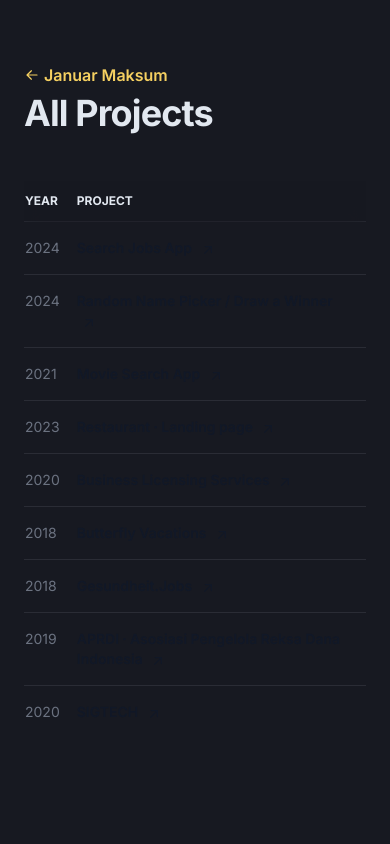
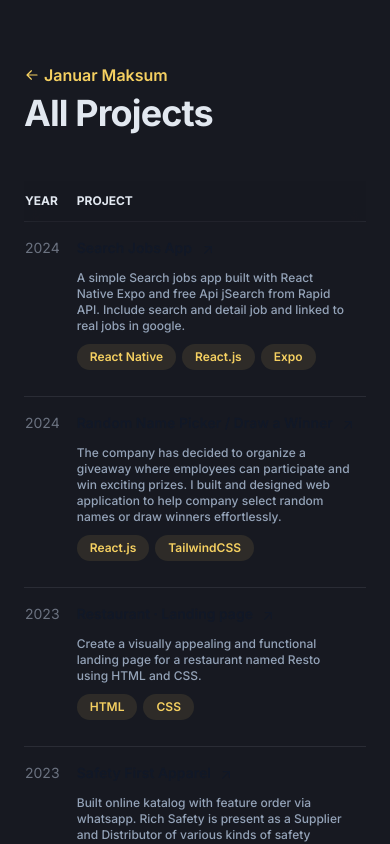
Before and after one commit to januarmaksum/januarmaksum.vercel.app, a React (Vite) app: page /projects in a window 390 px wide. Shown: the top 844 px of the page. Built offline with nearby package versions, Linux system fonts and the light colour scheme.

Commit message:
fix: handle vercel routes

```diff
--- a/src/App.jsx
+++ b/src/App.jsx
@@ -10,7 +10,7 @@ import SectionTitle from "./components/SectionTitle";
 import Footer from "./components/Footer";
 import experiences from "./data/experiences.json";
 import navigation from "./data/navigation.json";
-import { dataProjects } from "./data/projects";
+import { projects } from "./data/projects";
 import { useNavigate } from "react-router-dom";
 
 function App() {
@@ -18,6 +18,8 @@ function App() {
   const parentScrollContainerRef = useRef(null);
   const dataExperiences = experiences.experiences;
   const dataNav = navigation.navigation;
+  const dataProjects = projects;
+  console.log('dataProjects: ', dataProjects);
 
   const onPress = (e) => {
     e.preventDefault();
--- a/src/components/AllProjects.jsx
+++ b/src/components/AllProjects.jsx
@@ -1,13 +1,12 @@
 import { useEffect } from "react";
-import { dataProjects } from "../data/projects";
+import { projects } from "../data/projects";
 import { FaGithub } from "react-icons/fa";
 import BuiltWith from "./BuiltWith";
 import LinkArrow from "./LinkArrow";
-import { useNavigate, useLocation } from "react-router-dom";
+import { useLocation } from "react-router-dom";
 
 export default function AllProjects() {
   const { pathname } = useLocation();
-  const navigate = useNavigate();
 
   useEffect(() => {
     window.scrollTo({
@@ -18,12 +17,13 @@ export default function AllProjects() {
     document.documentElement.scrollTo(0, 0);
   }, [pathname]);
 
+  const sortByYear = projects.sort((a, b) => b.project_year - a.project_year);
+
   return (
     <div className="mx-auto px-6 md:max-lg:w-4/6 lg:max-w-none xl:max-w-screen-xl lg:px-6 xl:px-24 mb-40">
       <div className="relative mt-16 xl:mt-24">
-        <button
-          type="button"
-          onClick={() => navigate("/")}
+        <a
+          href="/"
           className="group mb-2 inline-flex items-center font-semibold leading-tight text-primary"
         >
           <svg
@@ -40,7 +40,7 @@ export default function AllProjects() {
             ></path>
           </svg>
           Januar Maksum
-        </button>
+        </a>
         <h1 className="text-4xl font-bold tracking-tight text-slate-200 sm:text-5xl">
           All Projects
         </h1>
@@ -74,7 +74,7 @@ export default function AllProjects() {
             </tr>
           </thead>
           <tbody>
-            {dataProjects.map((item) => (
+            {sortByYear.map((item) => (
               <tr
                 key={item.project_id}
                 className="border-b border-slate-300/10 last:border-none"
@@ -82,7 +82,7 @@ export default function AllProjects() {
                 <td className="py-4 pr-4 align-top">{item.project_year}</td>
                 <th
                   scope="row"
-                  className="py-4 pr-4 align-top font-medium text-gray-900 dark:text-white"
+                  className="py-4 md:pr-4 align-top font-medium text-gray-900 dark:text-white"
                 >
                   <a
                     href={item.project_link}
@@ -94,6 +94,14 @@ export default function AllProjects() {
                       <LinkArrow />
                     </span>
                   </a>
+                  <div className="py-3 pr-3 md:hidden align-top text-xs text-slate-400">
+                    {item.project_description}
+                  </div>
+                  <ul className="flex md:hidden flex-wrap -translate-y-1.5">
+                    {item.project_build_with.map((build, index) => (
+                      <BuiltWith build={build} key={index} />
+                    ))}
+                  </ul>
                 </th>
                 <td className="hidden xl:table-cell py-4 pr-4 align-top text-xs">
                   {item.project_description}
--- a/src/data/projects.js
+++ b/src/data/projects.js
@@ -4,9 +4,9 @@ import bannerResto from "../assets/banner-project-resto.png";
 import bannerLottery from "../assets/banner-lottery.png";
 import bannerLicensing from "../assets/banner-izin-mudah.png";
 
-export const dataProjects = [
+export const projects = [
   {
-    project_id: "1",
+    project_id: "asd01",
     project_title: "Search Jobs App",
     project_description:
       "A simple Search jobs app built with React Native Expo and free Api jSearch from Rapid API. Include search and detail job and linked to real jobs in google.",
@@ -18,7 +18,7 @@ export const dataProjects = [
     project_link_type: "github",
   },
   {
-    project_id: "2",
+    project_id: "asd02",
     project_title: "Random Name Picker / Draw a Winner",
     project_description:
       "The company has decided to organize a giveaway where employees can participate and win exciting prizes. I built and designed web application to help company select random names or draw winners effortlessly.",
@@ -30,7 +30,7 @@ export const dataProjects = [
     project_link_type: "github",
   },
   {
-    project_id: "3",
+    project_id: "asd03",
     project_title: "Movie Search App",
     project_description:
       "Built with React.js, this app offers a seamless and intuitive experience for movie enthusiasts to search for their favorite films and explore details.",
@@ -42,7 +42,7 @@ export const dataProjects = [
     project_link_type: "github",
   },
   {
-    project_id: "4",
+    project_id: "asd04",
     project_title: "Restaurant ∙ Landing page",
     project_description:
       "Create a visually appealing and functional landing page for a restaurant named Resto using HTML and CSS.",
@@ -54,7 +54,7 @@ export const dataProjects = [
     project_link_type: "github",
   },
   {
-    project_id: "5",
+    project_id: "asd05",
     project_title: "Business Licensing Services",
     project_description:
       "Built and design online platform dedicated to simplifying the process of obtaining business licenses. Optimized structure html for best practice SEO.",
@@ -66,7 +66,7 @@ export const dataProjects = [
     project_link_type: "domain",
   },
   {
-    project_id: "6",
+    project_id: "asd06",
     project_title: "Butterfly Vacations",
     project_description:
       "Built tourist business service website. Provides services to tourists, such as lodging, food, guide, or transportation.",
@@ -78,7 +78,7 @@ export const dataProjects = [
     project_link_type: "domain",
   },
   {
-    project_id: "7",
+    project_id: "asd07",
     project_title: "Gesundheit.Jobs",
     project_description:
       "Create website Job offers on healthcare job fairs. Jobs in medicine, nursing, pharmacy, therapy, health care.",
@@ -90,7 +90,7 @@ export const dataProjects = [
     project_link_type: "domain",
   },
   {
-    project_id: "8",
+    project_id: "asd08",
     project_title: "APRDI ∙ Asosiasi Pengelola Reksa Dana Indonesia",
     project_description:
       "This association is a forum for communicating and discussing various matters related to developing and improving the quality of the investment management industry in Indonesia.",
@@ -102,7 +102,7 @@ export const dataProjects = [
     project_link_type: "domain",
   },
   {
-    project_id: "9",
+    project_id: "asd09",
     project_title: "SIGTECH",
     project_description:
       "Built online katalog products. Pioneer domestic manufacturer capable of designing and producing bearings and connections for flyover and bridge structures with special needs according to project needs.",
@@ -113,4 +113,16 @@ export const dataProjects = [
     project_year: "2020",
     project_link_type: "domain",
   },
+  {
+    project_id: "asd10",
+    project_title: "Safety First Apparel",
+    project_description:
+      "Built online katalog with feature order via whatsapp. Rich Safety is present as a Supplier and Distributor of various kinds of safety equipment.",
+    project_build_with: ["Wordpress"],
+    project_link: "https://safetyfirstapparel.id",
+    project_link_short: "safetyfirstapparel.id",
+    project_image: null,
+    project_year: "2023",
+    project_link_type: "domain",
+  },
 ];
```
Also changed, not shown: vercel.json (added).
